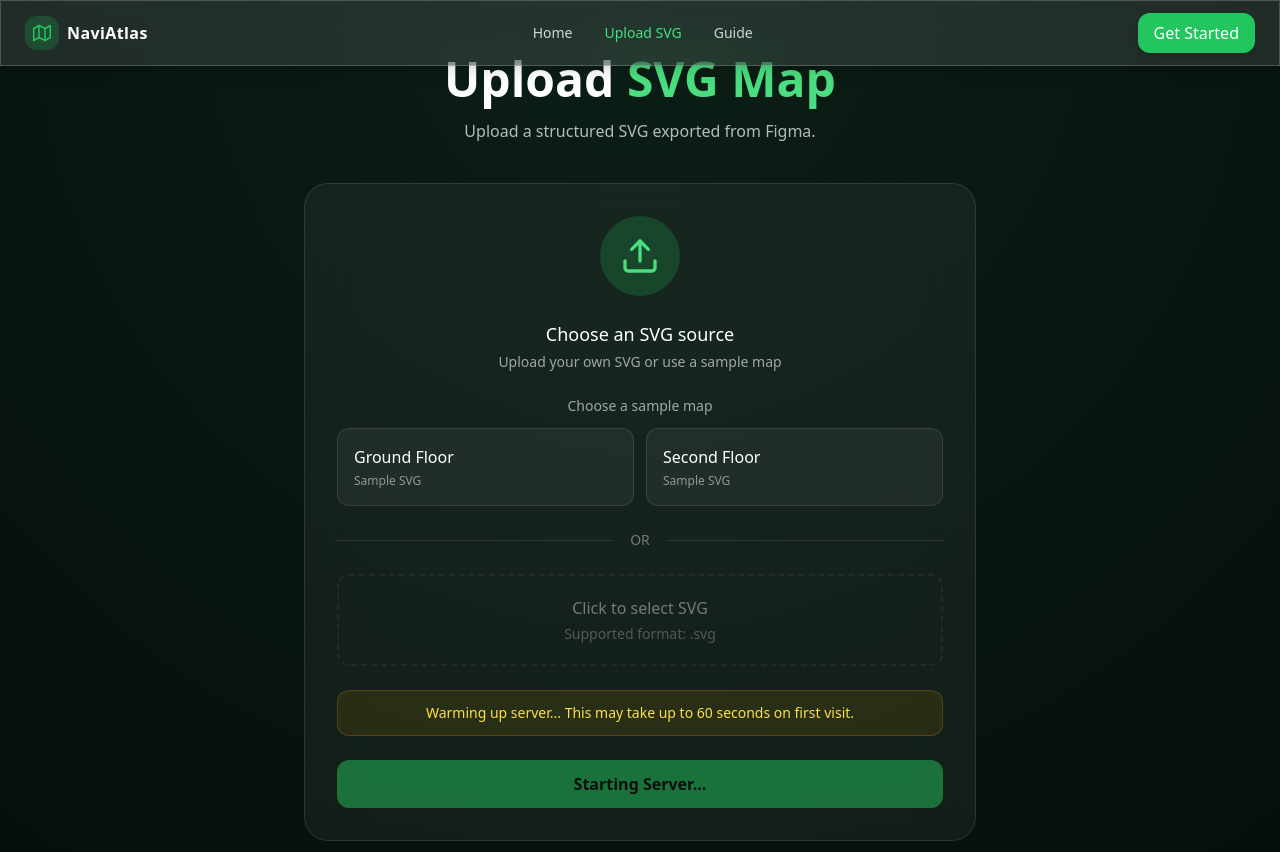
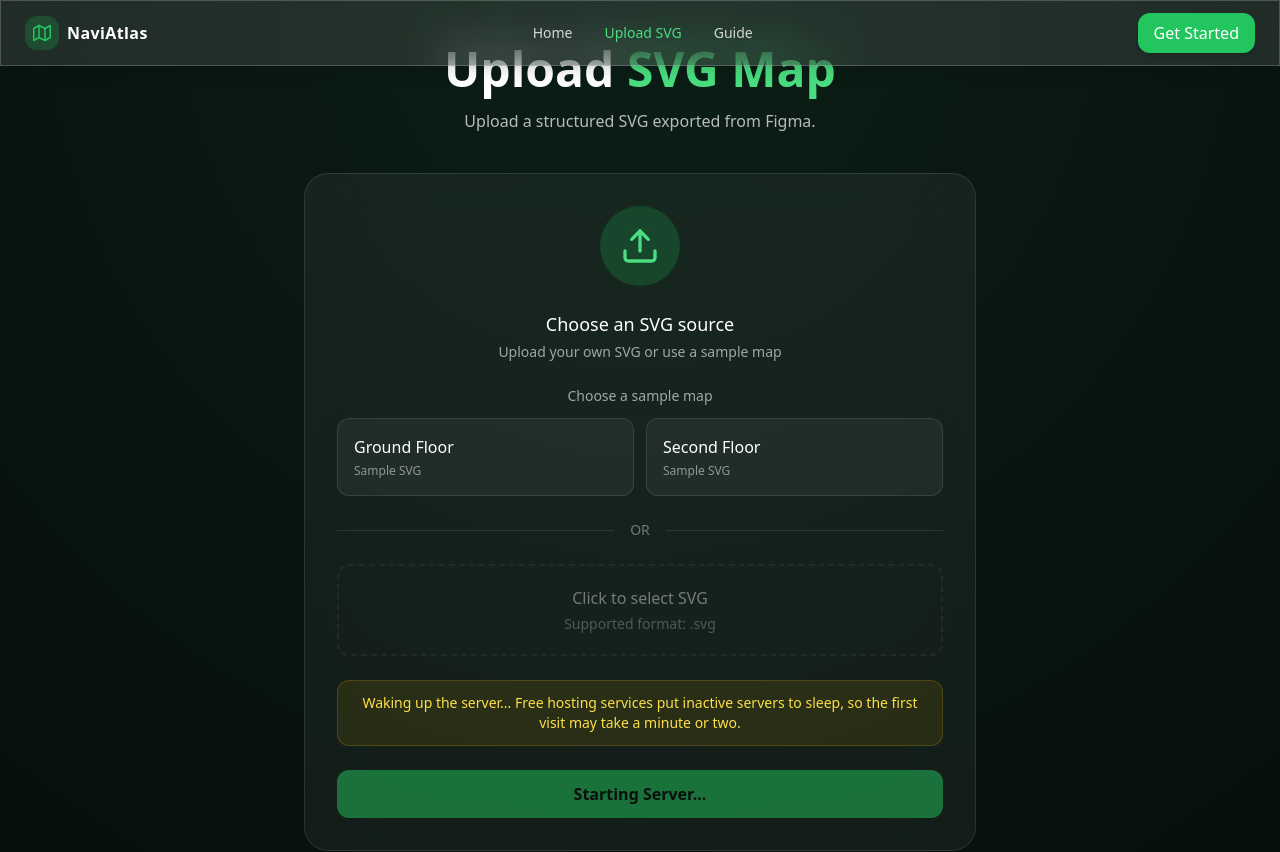
Before and after one commit to JohnPaulQuintana/navi-atlas, a React (Vite) app: page /upload in a window 1280 px wide. Shown: the top 852 px of the page. Built offline with nearby package versions, Linux system fonts and the light colour scheme; no server answers.

Commit message:
updates message

```diff
--- a/src/api/client.ts
+++ b/src/api/client.ts
@@ -1,5 +1,5 @@
-const API = "http://localhost:5000/api/svg";
-// const API = "https://svg-simulation-server.onrender.com/api/svg";
+// const API = "http://localhost:5000/api/svg";
+const API = "https://svg-simulation-server.onrender.com/api/svg";
 
 export async function wakeServer() {
   try {
--- a/src/components/Upload/UploadBox.tsx
+++ b/src/components/Upload/UploadBox.tsx
@@ -59,9 +59,7 @@ export default function UploadBox({
 
       {/* Sample Maps */}
       <div className="w-full">
-  <p className="text-sm text-white/60 mb-3">
-    Choose a sample map
-  </p>
+        <p className="text-sm text-white/60 mb-3">Choose a sample map</p>
 
         <div className="grid grid-cols-2 gap-3">
           {sampleMaps.map((map) => {
@@ -82,13 +80,9 @@ export default function UploadBox({
             }
           `}
               >
-          <div className="font-medium text-white">
-            {map.name}
-          </div>
+                <div className="font-medium text-white">{map.name}</div>
 
-          <div className="text-xs text-white/50 mt-1">
-            Sample SVG
-          </div>
+                <div className="text-xs text-white/50 mt-1">Sample SVG</div>
               </button>
             );
           })}
@@ -154,7 +148,8 @@ export default function UploadBox({
       {/* Server Status */}
       {!serverReady && (
         <div className="w-full rounded-xl border border-yellow-500/20 bg-yellow-500/10 px-4 py-3 text-yellow-300 text-sm">
-          Warming up server... This may take up to 60 seconds on first visit.
+          Waking up the server... Free hosting services put inactive servers to
+          sleep, so the first visit may take a minute or two.
         </div>
       )}
 
```
Lines whose indentation alone changed are shown as unchanged.
